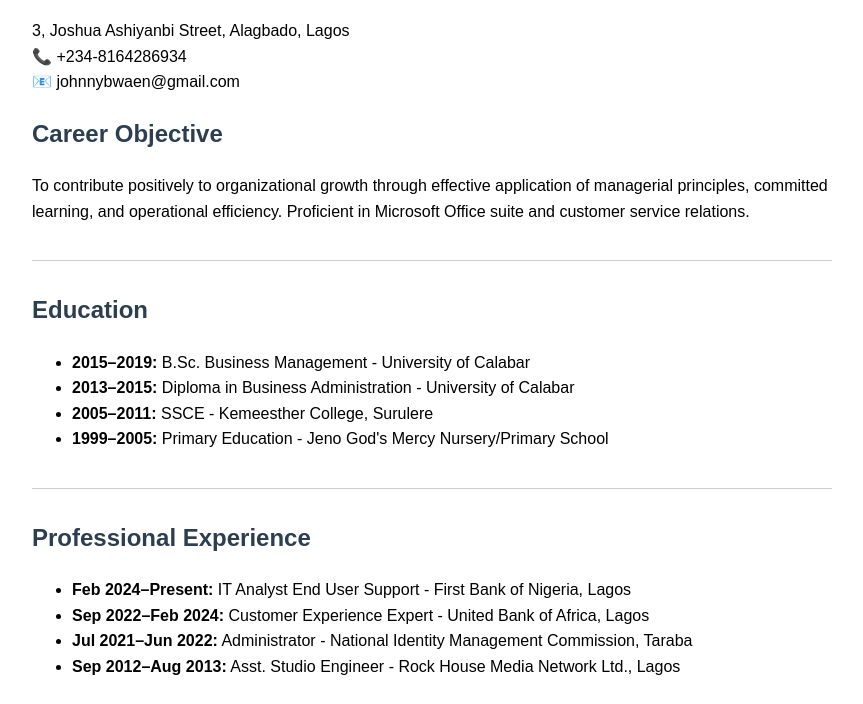
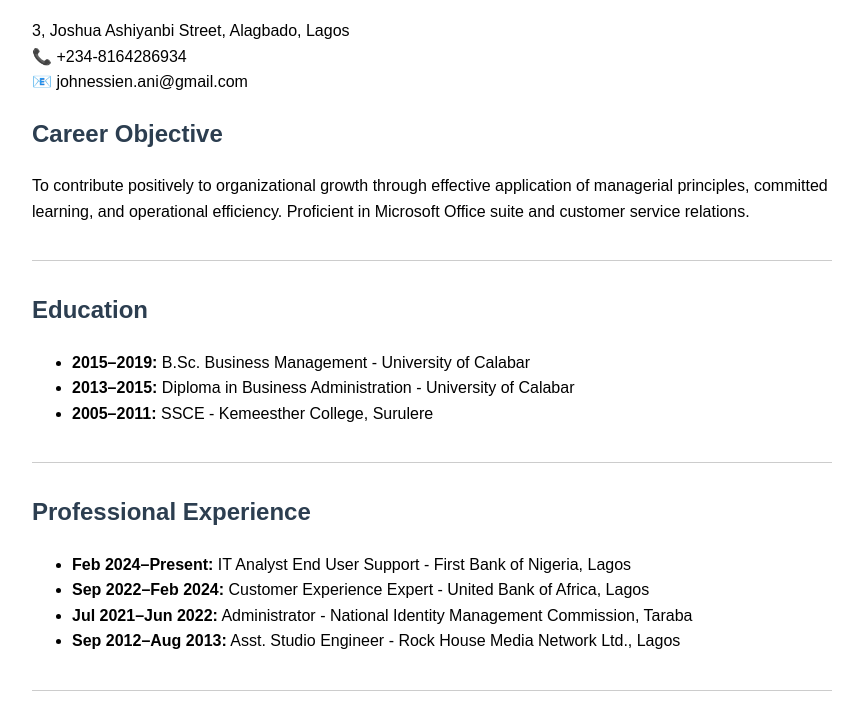
Before and after one commit to jhayoncloud/CICD-Resume, a plain HTML site: page index.html in a window 1280 px wide. Shown: the part 96-800 px from the top of the page, without its empty margins (208-1071 px from the left). Drawn offline with Linux system fonts and the light colour scheme.

Commit message:
Update index.html

```diff
--- a/index.html
+++ b/index.html
@@ -31,7 +31,7 @@
         <div class="contact-info">
             <p>3, Joshua Ashiyanbi Street, Alagbado, Lagos<br>
             📞 +234-8164286934<br>
-            📧 johnnybwaen@gmail.com</p>
+            📧 johnessien.ani@gmail.com</p>
         </div>
     </header>
 
@@ -46,7 +46,6 @@
             <li><strong>2015–2019:</strong> B.Sc. Business Management - University of Calabar</li>
             <li><strong>2013–2015:</strong> Diploma in Business Administration - University of Calabar</li>
             <li><strong>2005–2011:</strong> SSCE - Kemeesther College, Surulere</li>
-            <li><strong>1999–2005:</strong> Primary Education - Jeno God's Mercy Nursery/Primary School</li>
         </ul>
     </div>
 
```
